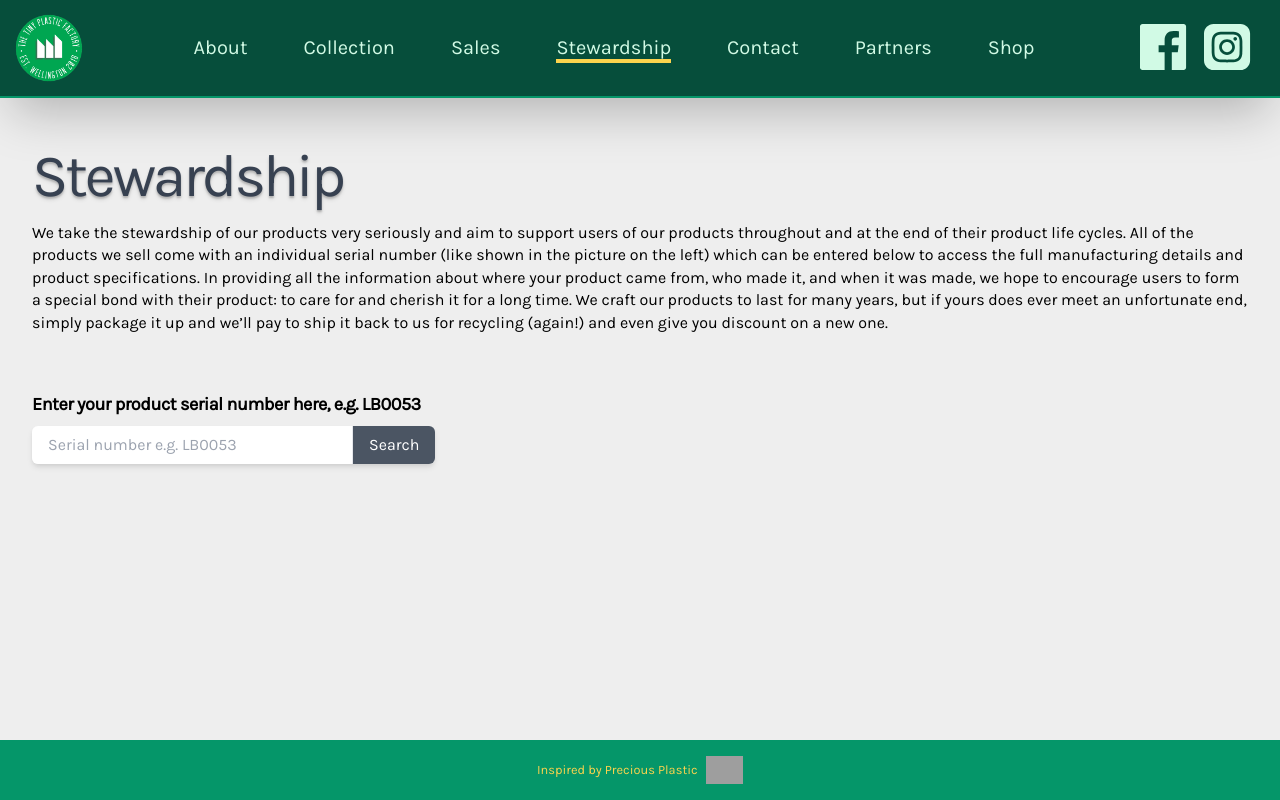
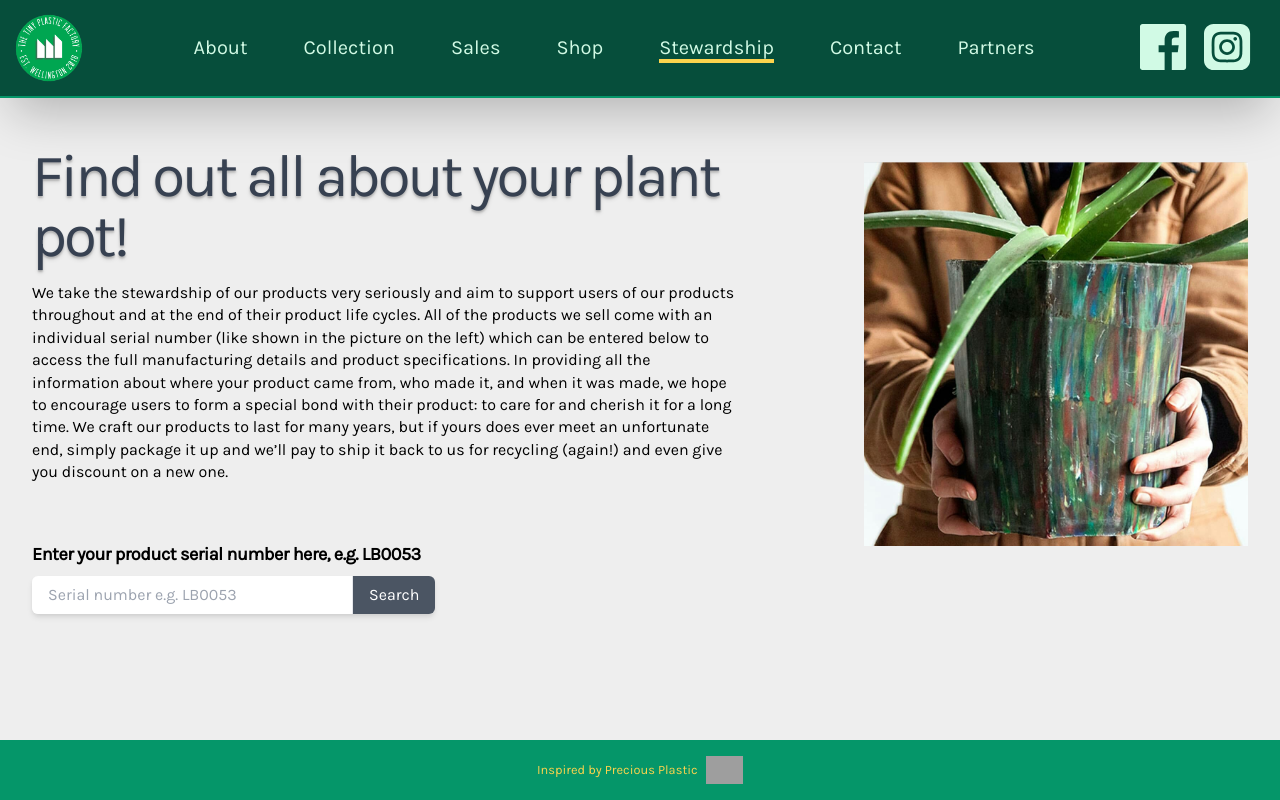
Before and after one commit to malinmalliyawadu/tpf-store, a React (Vite) app in the folder frontend/: page /stewardship in a window 1280 px wide. Built offline with nearby package versions, Linux system fonts and the light colour scheme; grey boxes are pictures that could not be loaded.

Commit message:
Various ui improvements

```diff
--- a/frontend/src/components/Header.tsx
+++ b/frontend/src/components/Header.tsx
@@ -40,7 +40,7 @@ export const Header = () => {
         </li>
       </ul>
 
-      <ul className="hidden md:flex text-xl flex-grow gap-14 items-center justify-center text-green-100 font-medium">
+      <ul className="hidden md:flex text-l lg:text-xl flex-grow gap-6 xl:gap-14 items-center justify-center text-green-100 font-medium">
         <li>
           <a
             className="transition border-transparent border-b-4 hover:border-yellow-300"
@@ -64,6 +64,18 @@ export const Header = () => {
           >
             Sales
           </a>
+        </li>
+        <li>
+          <Link
+            className={
+              isStewardshipPage
+                ? "transition border-transparent border-b-4 hover:border-yellow-300"
+                : "transition border-b-4 border-yellow-300"
+            }
+            to="/"
+          >
+            Shop
+          </Link>
         </li>
         <li>
           <Link
@@ -93,30 +105,18 @@ export const Header = () => {
             Partners
           </a>
         </li>
-        <li>
-          <Link
-            className={
-              isStewardshipPage
-                ? "transition border-transparent border-b-4 hover:border-yellow-300"
-                : "transition border-b-4 border-yellow-300"
-            }
-            to="/"
-          >
-            Shop
-          </Link>
-        </li>
       </ul>
 
-      <div className="hidden md:flex gap-4 mr-5 text-2xl text-green-100 items-center">
+      <div className="hidden md:flex gap-4 mr-5 text-green-100 items-center">
         <a
-          className="hover:text-green-500 h-12 w-12"
+          className="hover:text-green-500 h-8 w-8 xl:h-12 xl:w-12"
           href="https://www.facebook.com/thetinyplasticfactory/"
           target="_blank"
         >
           <Facebook />
         </a>
         <a
-          className="hover:text-green-500 h-12 w-12"
+          className="hover:text-green-50 h-8 w-8 xl:h-12 xl:w-12"
           href="https://instagram.com/the.tiny.plastic.factory/"
           target="_blank"
         >
--- a/frontend/src/pages/Stewardship.tsx
+++ b/frontend/src/pages/Stewardship.tsx
@@ -1,9 +1,9 @@
 import { ref, getDatabase, get, child } from "@firebase/database";
 import { EmojiSadIcon } from "@heroicons/react/outline";
-import { useEffect, useState } from "react";
+import { useEffect, useRef, useState } from "react";
 import { Heading } from "../components/Heading";
 import { Main } from "../components/Main";
-import { useProductRecords } from "../hooks/useProductRecords";
+import stewardshipImage from "./../images/stewardship.jpg";
 import { ProductRecord } from "../types/ProductRecord";
 
 export const Stewardship = () => {
@@ -11,6 +11,7 @@ export const Stewardship = () => {
   const [productRecord, setProductRecord] = useState<ProductRecord>();
   const [serialNumberQuery, setSerialNumberQuery] = useState<string>();
   const [notFound, setNotFound] = useState<boolean>(false);
+  const resultTableRef = useRef<HTMLDivElement>(null);
 
   const doSearch = async (e: React.FormEvent<HTMLFormElement>) => {
     e.preventDefault();
@@ -29,10 +30,12 @@ export const Stewardship = () => {
           })
         );
         const matchedRecord = productRecords.find(
-          (x) => x.serialNumber === serialNumberQuery
+          (x) =>
+            x.serialNumber.toLowerCase() === serialNumberQuery.toLowerCase()
         );
         if (matchedRecord) {
           setProductRecord(matchedRecord);
+          resultTableRef.current?.scrollIntoView();
         } else {
           setNotFound(true);
         }
@@ -48,27 +51,40 @@ export const Stewardship = () => {
 
   return (
     <Main>
-      <Heading>Stewardship</Heading>
+      <div className="flex gap-32 mb-8 flex-row-reverse">
+        <img src={stewardshipImage} className="hidden md:block h-96 mt-8" />
+        <div>
+          <Heading>Find out all about your plant pot!</Heading>
+          <div className="">
+            <img
+              src={stewardshipImage}
+              className="md:hidden h-40 float-right ml-10 mb-5 mt-2 mr-1"
+            />
             <p className="mb-14">
               We take the stewardship of our products very seriously and aim to
-        support users of our products throughout and at the end of their product
-        life cycles. All of the products we sell come with an individual serial
-        number (like shown in the picture on the left) which can be entered
-        below to access the full manufacturing details and product
-        specifications. In providing all the information about where your
-        product came from, who made it, and when it was made, we hope to
-        encourage users to form a special bond with their product: to care for
-        and cherish it for a long time. We craft our products to last for many
-        years, but if yours does ever meet an unfortunate end, simply package it
-        up and we’ll pay to ship it back to us for recycling (again!) and even
-        give you discount on a new one.
+              support users of our products throughout and at the end of their
+              product life cycles. All of the products we sell come with an
+              individual serial number (like shown in the picture on the left)
+              which can be entered below to access the full manufacturing
+              details and product specifications. In providing all the
+              information about where your product came from, who made it, and
+              when it was made, we hope to encourage users to form a special
+              bond with their product: to care for and cherish it for a long
+              time. We craft our products to last for many years, but if yours
+              does ever meet an unfortunate end, simply package it up and we’ll
+              pay to ship it back to us for recycling (again!) and even give you
+              discount on a new one.
             </p>
+          </div>
 
-      <div className="mb-14">
+          <div ref={resultTableRef}>
             <h2 className="font-bold text-lg mb-2 tracking-tight">
               Enter your product serial number here, e.g. LB0053
             </h2>
-        <form className="flex items-center mb-14" onSubmit={(e) => doSearch(e)}>
+            <form
+              className="flex items-center mb-14"
+              onSubmit={(e) => doSearch(e)}
+            >
               <div className="flex rounded-md overflow-hidden shadow-md">
                 <input
                   type="text"
@@ -107,6 +123,8 @@ export const Stewardship = () => {
                 </button>
               </div>
             </form>
+          </div>
+        </div>
       </div>
 
       {notFound && (
```
Also changed, not shown: frontend/src/images/stewardship.jpg (added). Lines whose indentation alone changed are shown as unchanged.
